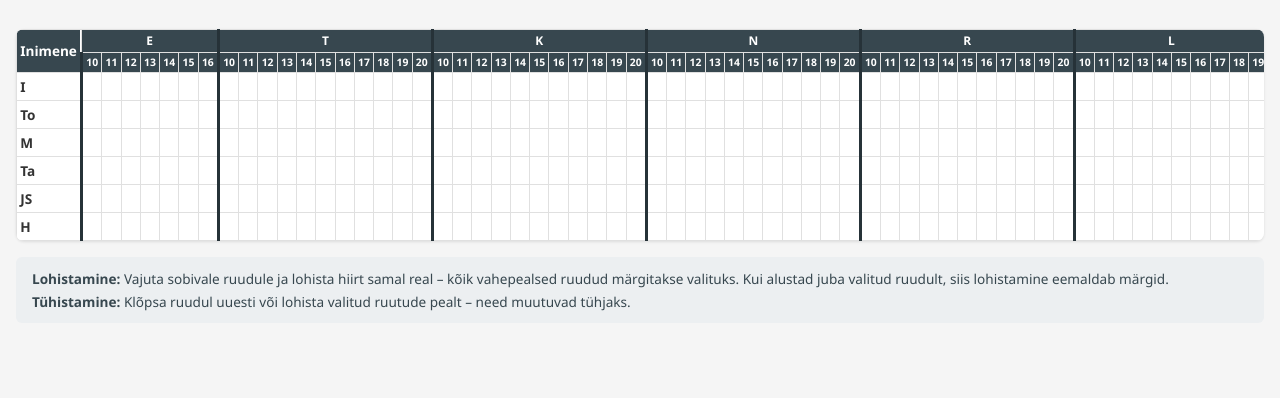
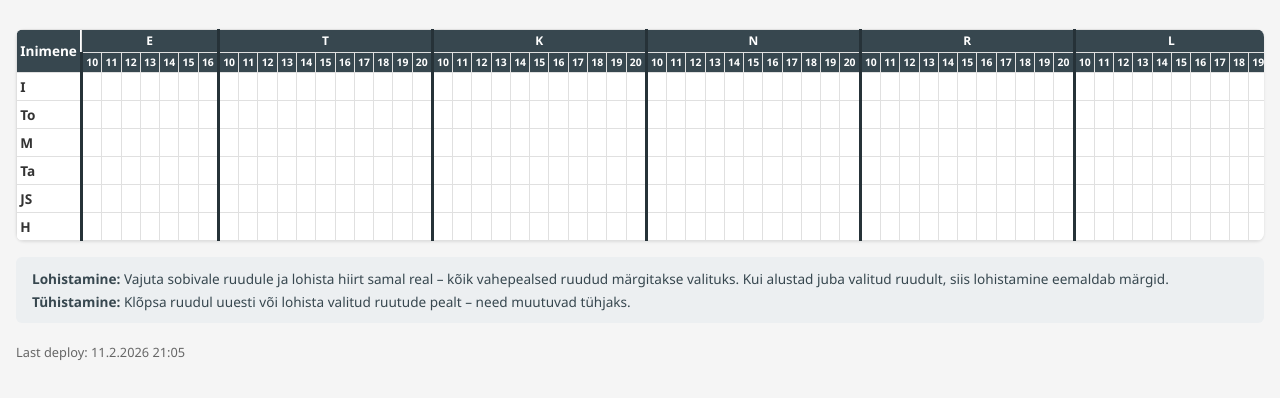
Before and after one commit to hannesverlis/MeetingPlanner, a website: page index.html in a window 1280 px wide. Shown: the part 60-458 px from the top of the page. Drawn offline with Linux system fonts and the light colour scheme.

Commit message:
deploy aeg

```diff
--- a/app.js
+++ b/app.js
@@ -340,7 +340,22 @@
     }
   }
 
+  function formatDateTime(d) {
+    var day = d.getDate();
+    var month = d.getMonth() + 1;
+    var year = d.getFullYear();
+    var h = d.getHours();
+    var min = d.getMinutes();
+    return day + '.' + month + '.' + year + ' ' + (h < 10 ? '0' : '') + h + ':' + (min < 10 ? '0' : '') + min;
+  }
+
+  function setLastUpdate() {
+    var el = document.getElementById('last-update');
+    if (el) el.textContent = 'Last deploy: ' + formatDateTime(new Date());
+  }
+
   function setupListeners() {
+    setLastUpdate();
     var m = getMeetingId();
     var hintEl = document.getElementById('shared-hint');
     if (hintEl) {
--- a/index.html
+++ b/index.html
@@ -32,6 +32,7 @@
       <p><strong>Lohistamine:</strong> Vajuta sobivale ruudule ja lohista hiirt samal real – kõik vahepealsed ruudud märgitakse valituks. Kui alustad juba valitud ruudult, siis lohistamine eemaldab märgid.</p>
       <p><strong>Tühistamine:</strong> Klõpsa ruudul uuesti või lohista valitud ruutude pealt – need muutuvad tühjaks.</p>
     </div>
+    <p id="last-update" class="last-update" aria-live="polite"></p>
   </main>
 
   <script src="app.js"></script>
--- a/style.css
+++ b/style.css
@@ -169,6 +169,13 @@ body {
   margin-bottom: 0;
 }
 
+.last-update {
+  margin-top: 1.25rem;
+  margin-bottom: 0;
+  font-size: 0.8rem;
+  color: #666;
+}
+
 /* ========== Mobile responsive ========== */
 
 @media (max-width: 768px) {
```
